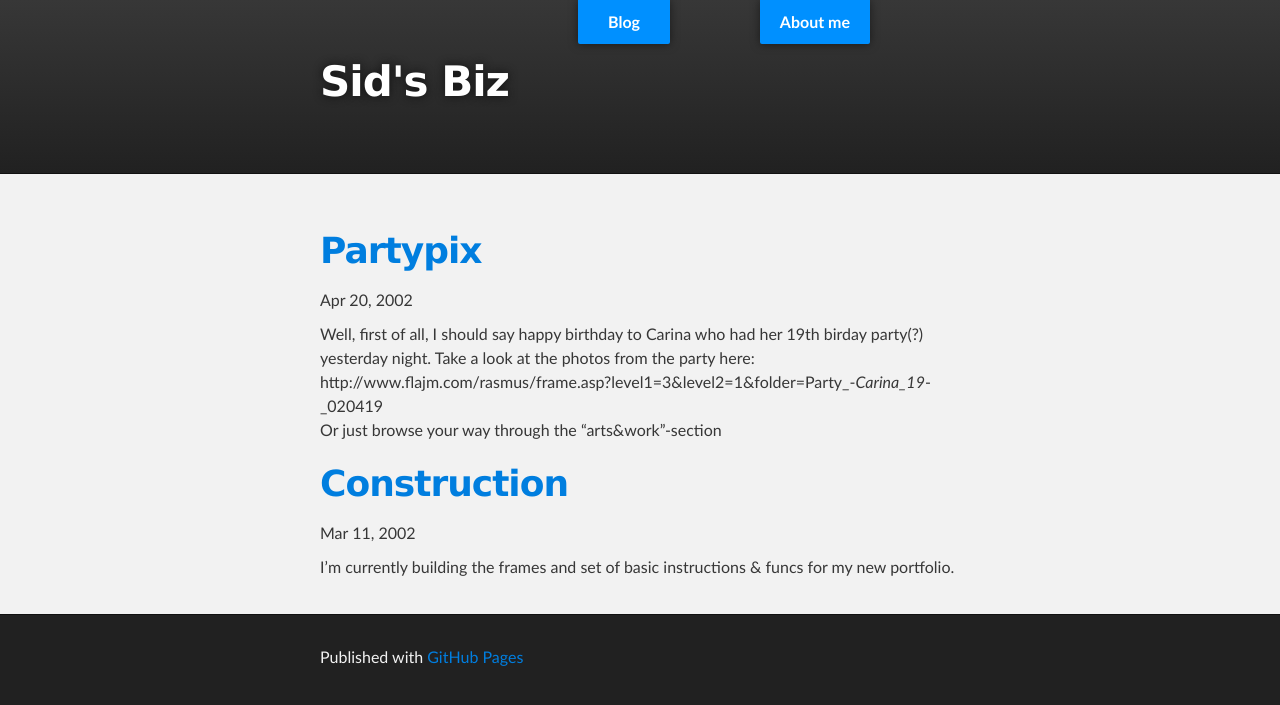
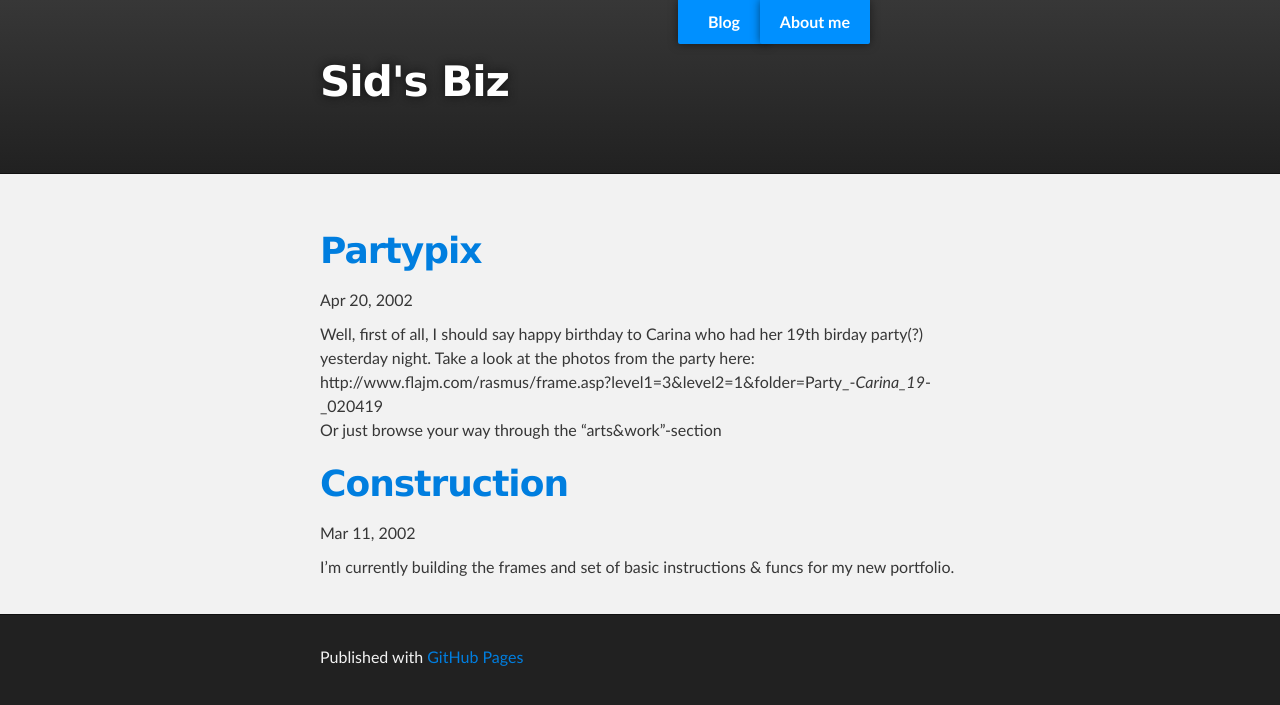
Before and after one commit to Siduzy/Blog, a Jekyll site: the page built from index.html, in a window 1280 px wide. Shown: the top 705 px of the page. Built offline with Jekyll 4.4.1, drawn with Linux system fonts in a browser that asks for light colours.

Commit message:
update css

```diff
--- a/stylesheets/stylesheet.css
+++ b/stylesheets/stylesheet.css
@@ -281,7 +281,7 @@ Full-Width Styles
   display: block;
   position: absolute;
   top:0;
-  right: 300px;
+  right: 200px;
   z-index: 10;
   padding: 10px 30px 10px 30px;
   color: #fff;
```
